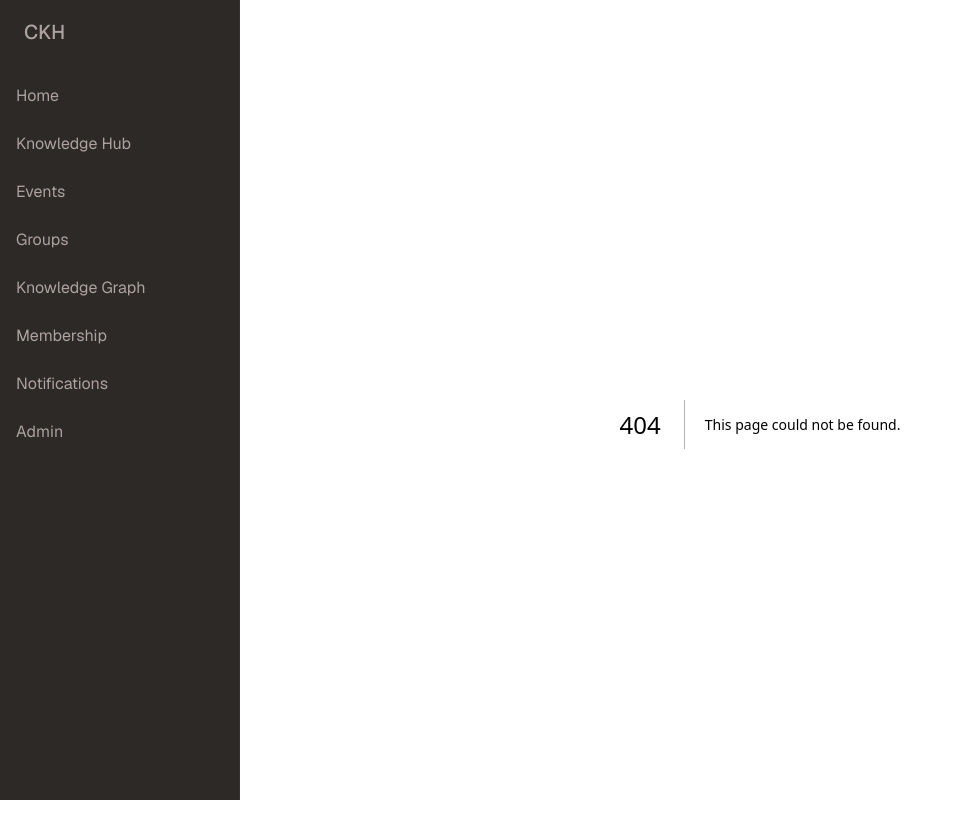
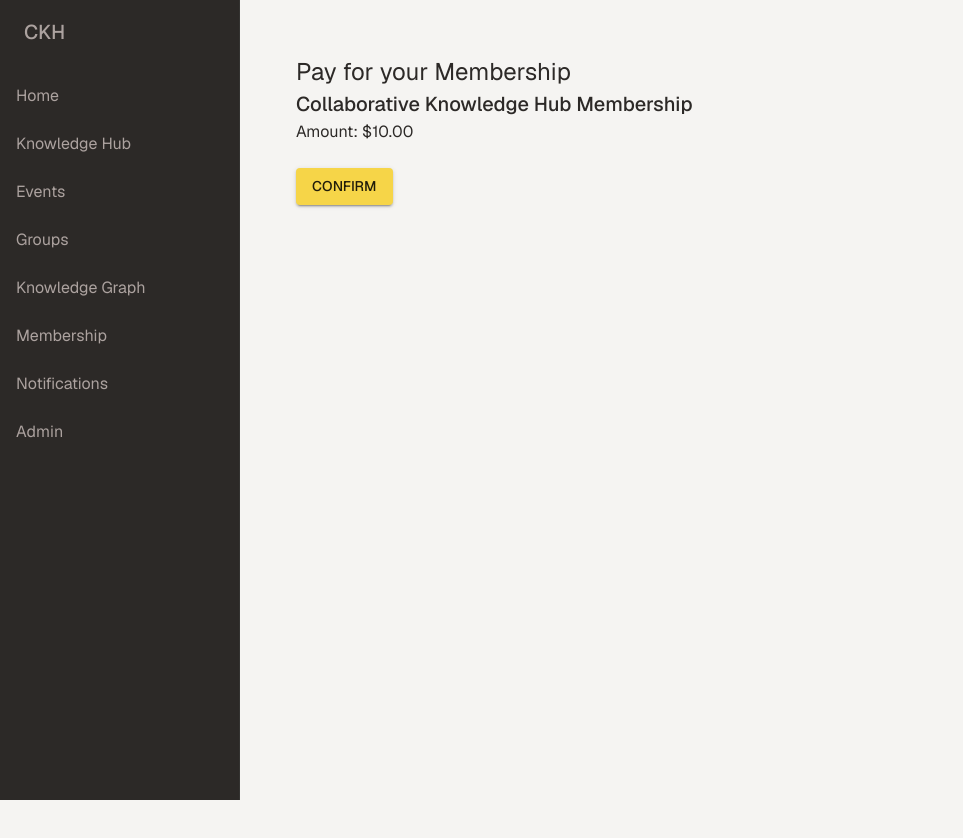
Before and after one commit to American-Society-for-Cybernetics-ASC/knowledge-hub, a Next.js app in the folder frontend/: page /billing/pay/1 in a window 1280 px wide. Before the commit this address had no page. Shown: the top 838 px of the page, without its empty margins (0-963 px from the left). After the commit the page ends 800 px from the top, so only its background shows below. Built offline with nearby package versions, Linux system fonts and the light colour scheme; no server answers; what @mui/material-nextjs would draw is missing.

Commit message:
Added pay to confirmed flow

```diff
--- a/frontend/src/app/billing/checkout/page.tsx
+++ /dev/null
@@ -1,6 +0,0 @@
-// TODO: Implement checkout page
-// POST /membership - start a new membership
-
-export default function CheckoutPage() {
-  return <div>Checkout</div>;
-}
--- /dev/null
+++ b/frontend/src/app/billing/confirmed/[transactionId]/page.tsx
@@ -0,0 +1,33 @@
+"use client";
+
+import { Box, Typography, Alert } from "@mui/material";
+import { use, useEffect } from "react";
+
+
+export default function ConfirmedPage({
+  params
+}: {
+  params: Promise<{ transactionId: string }>;
+}) {
+  const { transactionId } = use(params);
+
+  if (!transactionId) {
+    return (
+        <Box sx={{ p: 4 }}>
+            <Alert severity="error">No transaction to confirm.</Alert>
+        </Box>
+    );
+  }
+
+  return (
+    <Box sx={{ p: 4, maxWidth: 480 }}>
+      <Typography variant="h6">Payment Confirmed!</Typography>
+      <Typography variant="body2" color="text.secondary">
+        Transaction ID: {transactionId}
+      </Typography>
+      <Typography variant="body2" color="text.secondary">
+        You may now leave this page or close this window.
+      </Typography>
+    </Box>
+  );
+}
--- /dev/null
+++ b/frontend/src/app/billing/pay/[transactionId]/page.tsx
@@ -0,0 +1,46 @@
+"use client";
+
+import Link from "next/link";
+import { Alert, Box, Button, Typography } from "@mui/material";
+import { use, useEffect, useState } from "react";
+import { getTransaction, ReadTransaction } from "@/lib/api/billing";
+// import { createTransaction } from "@/lib/api/payments";
+
+interface PayPageProps {
+  params: Promise<{ transactionId: string }>;
+}
+
+const formatAmount = (cents: number) =>
+    new Intl.NumberFormat("en-US", { style: "currency", currency: "usd" }).format(cents / 100);
+
+export default function PayPage({ params }: PayPageProps) {
+  const { transactionId } = use(params);
+  const [transaction, setTransaction] = useState<ReadTransaction | null>(null);
+  const [error, setError] = useState<string | null>(null);
+
+  useEffect(() => {
+    getTransaction(transactionId).then(setTransaction).catch((e) => setError(e.message));
+  }, [transactionId]);
+
+  if (error) {
+    return (
+      <Box sx={{ p: 4 }}>
+        <Alert severity="error">{error}</Alert>"
+      </Box>
+    );
+  }
+
+  return (
+    <Box sx={{ p: 4, maxWidth: 480 }}>
+      <Typography variant="h5">Pay for your Membership</Typography>
+      <Typography variant="h6">Collaborative Knowledge Hub Membership</Typography>
+      <Typography variant="body1" color="text.secondary" sx={{ mb: 3}}>
+        Amount: {transaction ? formatAmount(transaction.data.amount_value) : "Invalid amount"}
+      </Typography>
+
+      <Button variant="contained" component={Link} href={`/billing/confirmed/${transactionId}`}>
+        Confirm
+      </Button>
+    </Box>
+  );
+}
--- /dev/null
+++ b/frontend/src/lib/api/billing.ts
@@ -0,0 +1,33 @@
+import { backendFetch } from "./client";
+import { TransactionData } from "@/types/billing";
+
+export interface ReadTransaction {
+  id: string;
+  payment_id: string;
+  data: TransactionData;
+}
+
+export async function createTransaction(
+  paymentId: string,
+  provider: string,
+): Promise<ReadTransaction> {
+  return backendFetch<ReadTransaction>("/payments/transactions", {
+    method: "POST",
+    body: JSON.stringify({ payment_id: paymentId, provider_id: provider }),
+  });
+}
+
+export function getTransaction(transactionId: string): Promise<ReadTransaction> {
+  // return backendFetch<ReadTransaction>(`/payments/transactions/${transactionId}`);
+  return Promise.resolve({
+    id: transactionId,
+    payment_id: "test-payment",
+    data: { transaction_type: "mock", amount_value: 1000 },
+  });
+}
+
+export function confirmTransaction(transactionId: string): Promise<void> {
+  return backendFetch<void>(`/payments/transactions/${transactionId}/confirm`, {
+    method: "POST",
+  })
+}
```
